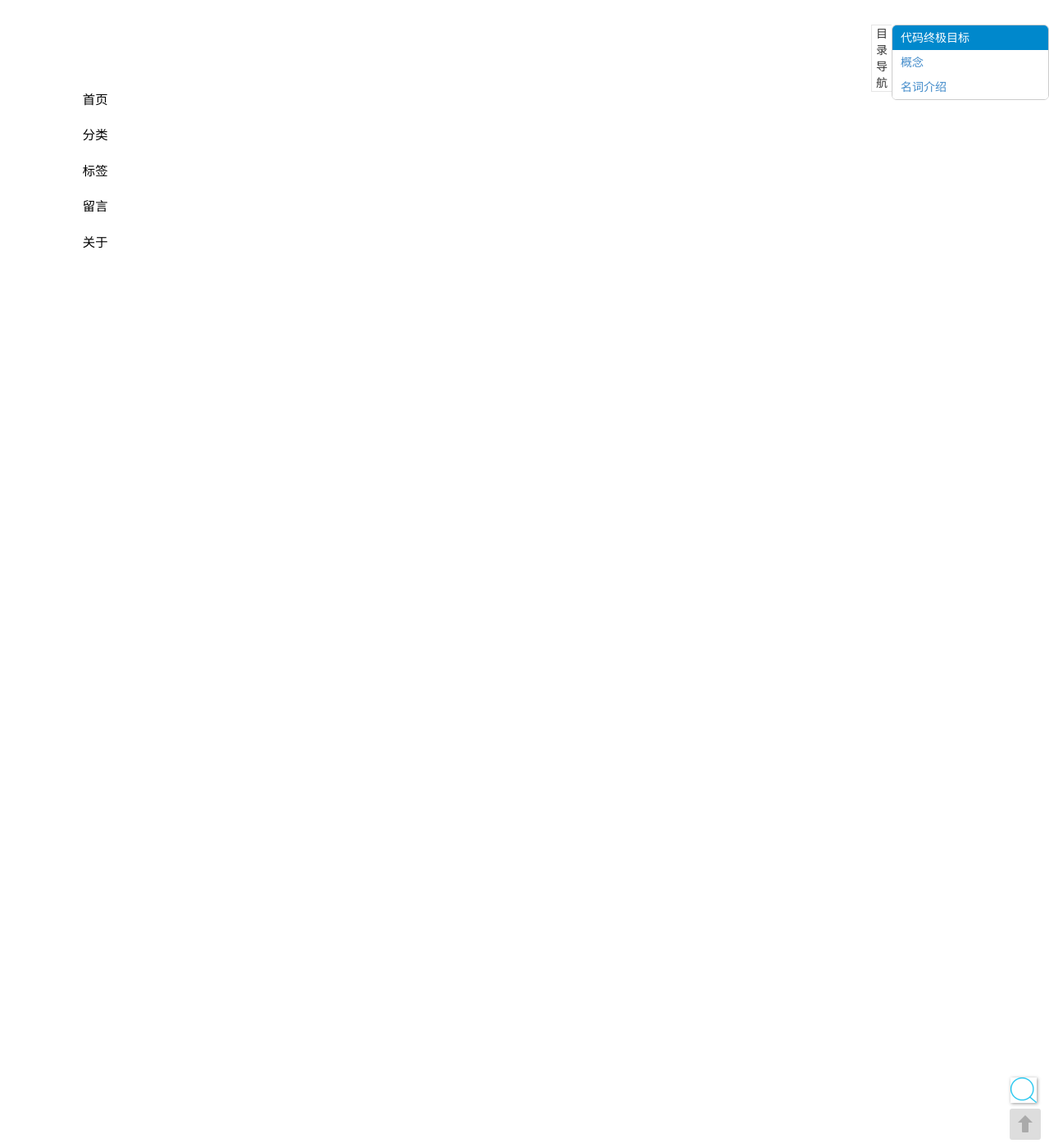
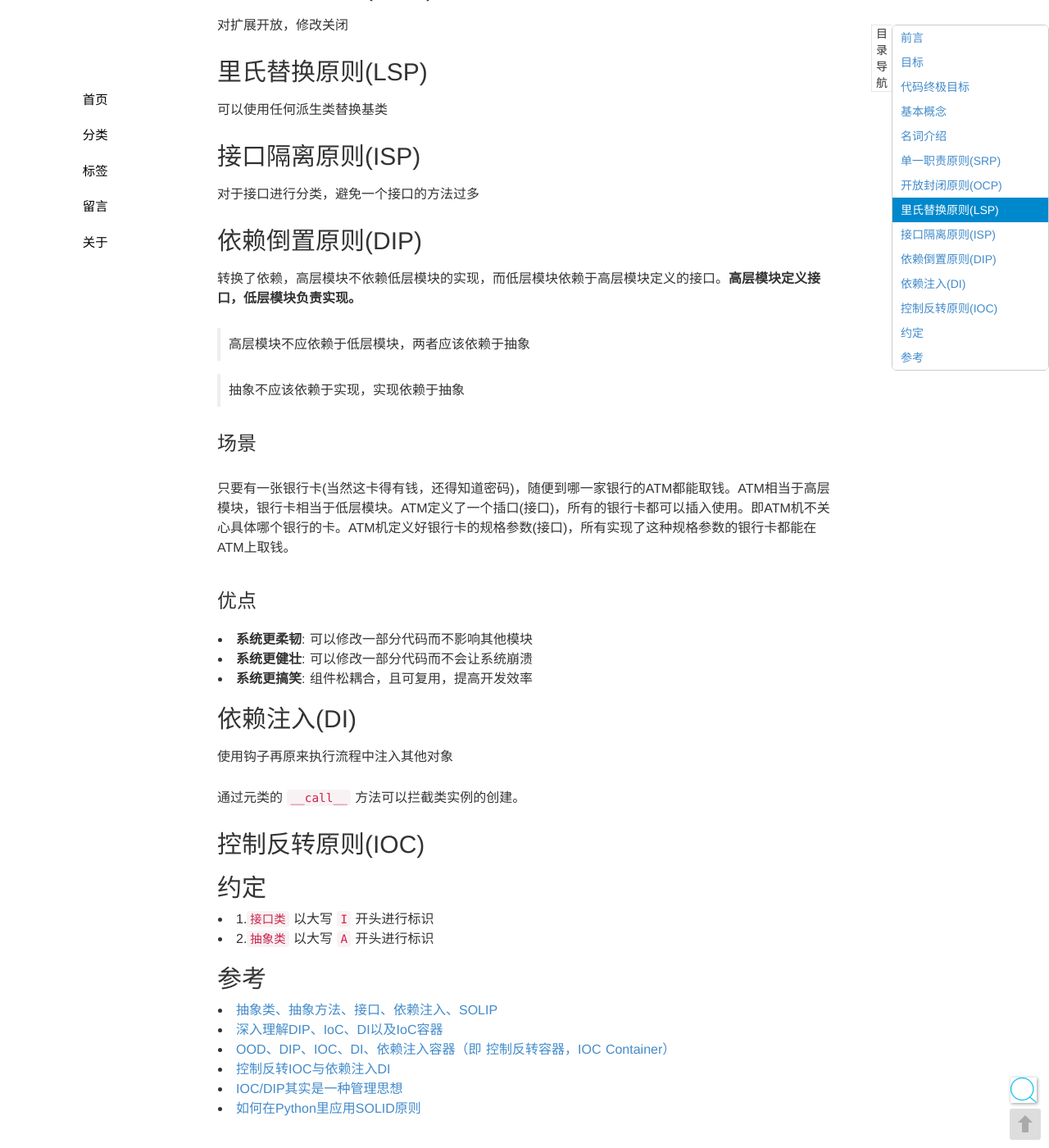
Before and after one commit to seekplum/seekplum.github.io, a Jekyll site: the page built from _posts/2018-09-28-solid.md, in a window 1280 px wide and 1400 px high, scrolled down 1183 px. Shown: the whole window at 82% size. Built offline with Jekyll 4.4.1, drawn with Linux system fonts in a browser that asks for light colours; comment, search, counter and statistics services are not loaded; some of the changed text lies outside the part shown.

Commit message:
更新solid原则

```diff
--- a/_posts/2018-09-28-solid.md
+++ b/_posts/2018-09-28-solid.md
@@ -5,15 +5,25 @@ categories: python
 tags: python SOLID
 thread: python
 ---
+## 前言
+在之前的编码中，更多的是注重的是代码规范等方面，自以为代码风格方面还是不错的。在开始对自己的代码进行单元测试之后才知道，即使代码风格看着还不错，注释很齐全，但要进行测试还是比较有难度，会导致很难设计测试用例和执行，往往一个类方法测试需要3、4次mock，导致单元测试代码就难以维护。更别说业务代码进行扩展迭代。
+
+## 目标
+写完本篇后希望达到以下几点目标
+
+* [ ] 1.对代码范式可以熟记于胸，在日后编码时可以避免大量设计错误
+* [ ] 2.整理几个简单的标准或约定，提高代码质量
+* [ ] 3.梳理代码质量判断准则，可以简单、有效判断自己代码质量
+
 ## 代码终极目标
 * 1.实现需求
 * 2.提高代码质量和可维护性(包括可读性、可扩展性)
 
-## 概念
+## 基本概念
 SOLID 是Michael Feathers推荐的便于记忆的首字母简写，它代表了Robert Martin命名的最重要的五个面对对象编码设计原则：
 
 * S: 单一职责原则 Single Responsibility Principle (SRP)
-* O: 开闭原则 Open/Closed Principle (OCP)
+* O: 开发封闭原则 Open/Closed Principle (OCP)
 * L: 里氏替换原则 Liskov Substitution Principle (LSP)
 * I: 接口隔离原则 Interface Segregation Principle (ISP)
 * D: 依赖反转原则 Dependency Inversion Principle (DIP)
@@ -23,4 +33,51 @@ SOLID 是Michael Feathers推荐的便于记忆的首字母简写，它代表了R
 * DIP: 依赖反转(也叫依赖倒置)，`软件设计原则`
 * IOC: 控制反转，`软件设计模式`
 * DI: 依赖注入
-* IOC Container: 控制反转容器，也是依赖注入容器
+* IOC Container: 控制反转容器，也是依赖注入容器，用来映射依赖，管理对象创建和生存周期
+
+## 单一职责原则(SRP)
+一个对象只为一个元素负责
+
+## 开放封闭原则(OCP)
+对扩展开放，修改关闭
+
+## 里氏替换原则(LSP)
+可以使用任何派生类替换基类
+
+## 接口隔离原则(ISP)
+对于接口进行分类，避免一个接口的方法过多
+
+## 依赖倒置原则(DIP)
+转换了依赖，高层模块不依赖低层模块的实现，而低层模块依赖于高层模块定义的接口。**高层模块定义接口，低层模块负责实现。**
+
+> 高层模块不应依赖于低层模块，两者应该依赖于抽象
+
+> 抽象不应该依赖于实现，实现依赖于抽象
+
+### 场景
+只要有一张银行卡(当然这卡得有钱，还得知道密码)，随便到哪一家银行的ATM都能取钱。ATM相当于高层模块，银行卡相当于低层模块。ATM定义了一个插口(接口)，所有的银行卡都可以插入使用。即ATM机不关心具体哪个银行的卡。ATM机定义好银行卡的规格参数(接口)，所有实现了这种规格参数的银行卡都能在ATM上取钱。
+
+### 优点
+* **系统更柔韧**: 可以修改一部分代码而不影响其他模块
+* **系统更健壮**: 可以修改一部分代码而不会让系统崩溃
+* **系统更搞笑**: 组件松耦合，且可复用，提高开发效率
+
+
+## 依赖注入(DI)
+使用钩子再原来执行流程中注入其他对象
+
+通过元类的 `__call__` 方法可以拦截类实例的创建。
+
+## 控制反转原则(IOC)
+
+## 约定
+* 1.`接口类` 以大写 `I` 开头进行标识
+* 2.`抽象类` 以大写 `A` 开头进行标识
+
+## 参考
+* [抽象类、抽象方法、接口、依赖注入、SOLIP](https://www.cnblogs.com/pythonxiaohu/p/5847505.html)
+* [深入理解DIP、IoC、DI以及IoC容器](http://www.cnblogs.com/liuhaorain/p/3747470.html#title_2)
+* [OOD、DIP、IOC、DI、依赖注入容器（即 控制反转容器，IOC Container）](https://segmentfault.com/a/1190000010978964)
+* [控制反转IOC与依赖注入DI](https://my.oschina.net/1pei/blog/492601)
+* [IOC/DIP其实是一种管理思想](https://coolshell.cn/articles/9949.html)
+* [如何在Python里应用SOLID原则](http://aju.space/2016/06/17/use-S-O-L-I-D-in-python.html)
```
